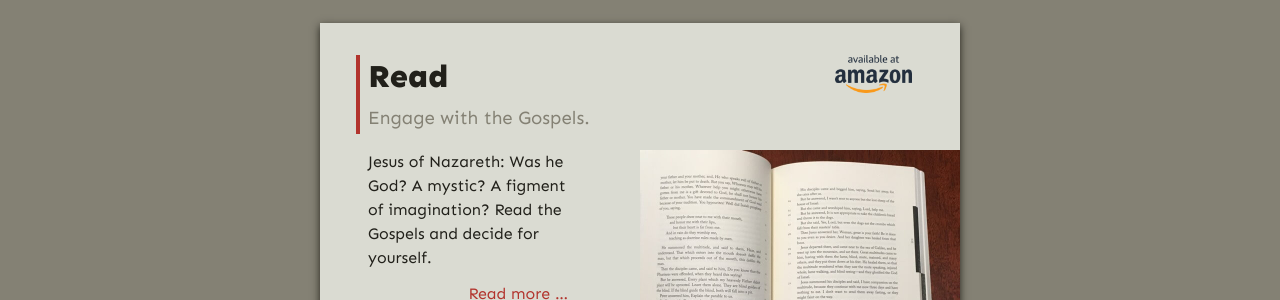
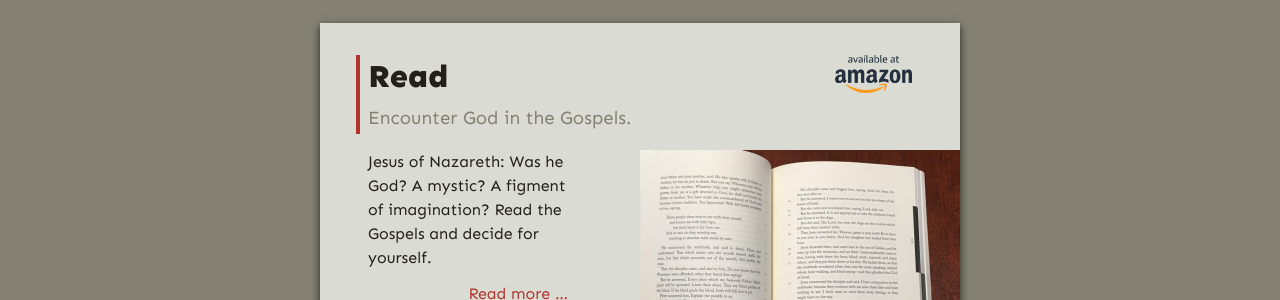
Before and after one commit to gospel-desk/www.logstown.com, a Jekyll site: the page built from index.html, in a window 1280 px wide and 900 px high, scrolled down 986 px. Shown: the part 154-454 px from the top of the window. Built offline with Jekyll 4.4.1, drawn with Linux system fonts in a browser that asks for light colours.

Commit message:
Tweak subtitle

```diff
--- a/index.html
+++ b/index.html
@@ -16,7 +16,7 @@ hero: <h2>Read. Believe. Join.<h2>
         </div>
         <header>
             <h3>Read</h3>
-            <h4>Engage with the Gospels.</h4>
+            <h4>Encounter God in the Gospels.</h4>
         </header>
 
         <div class="description">
```
